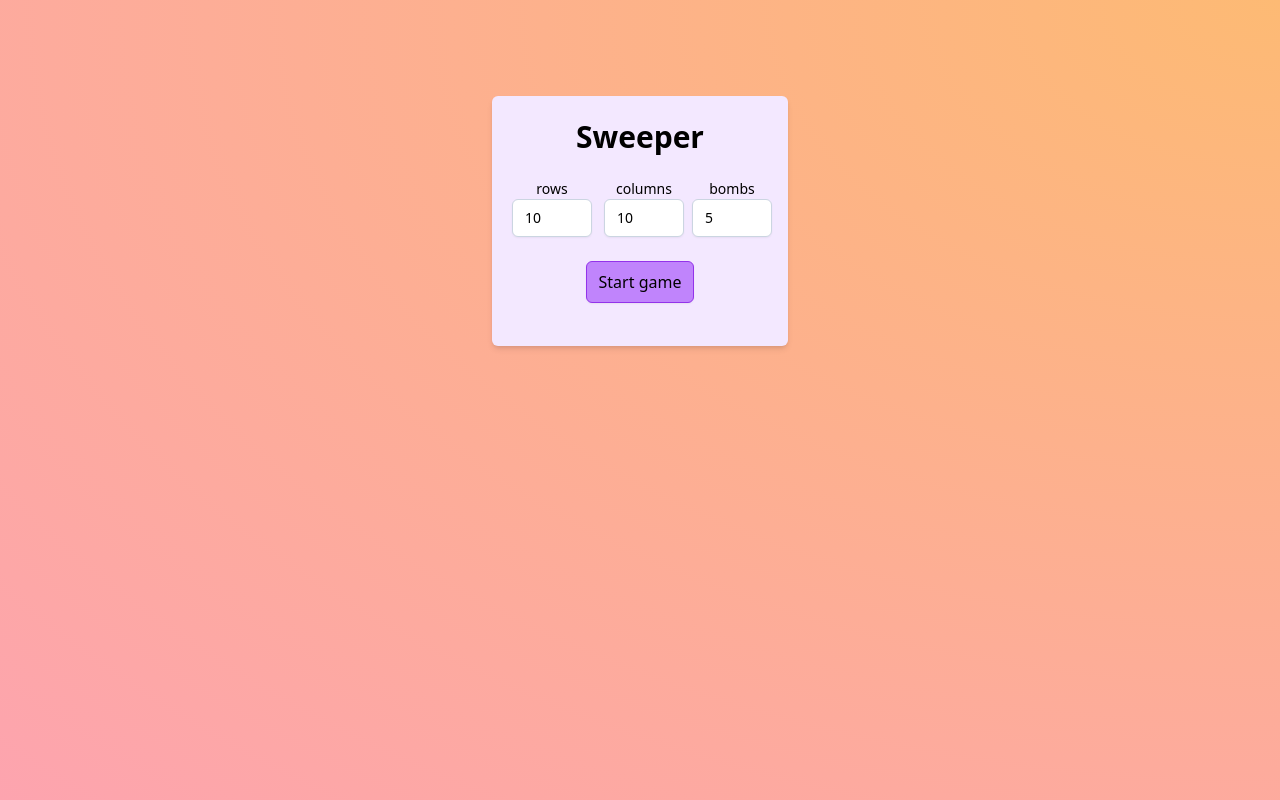
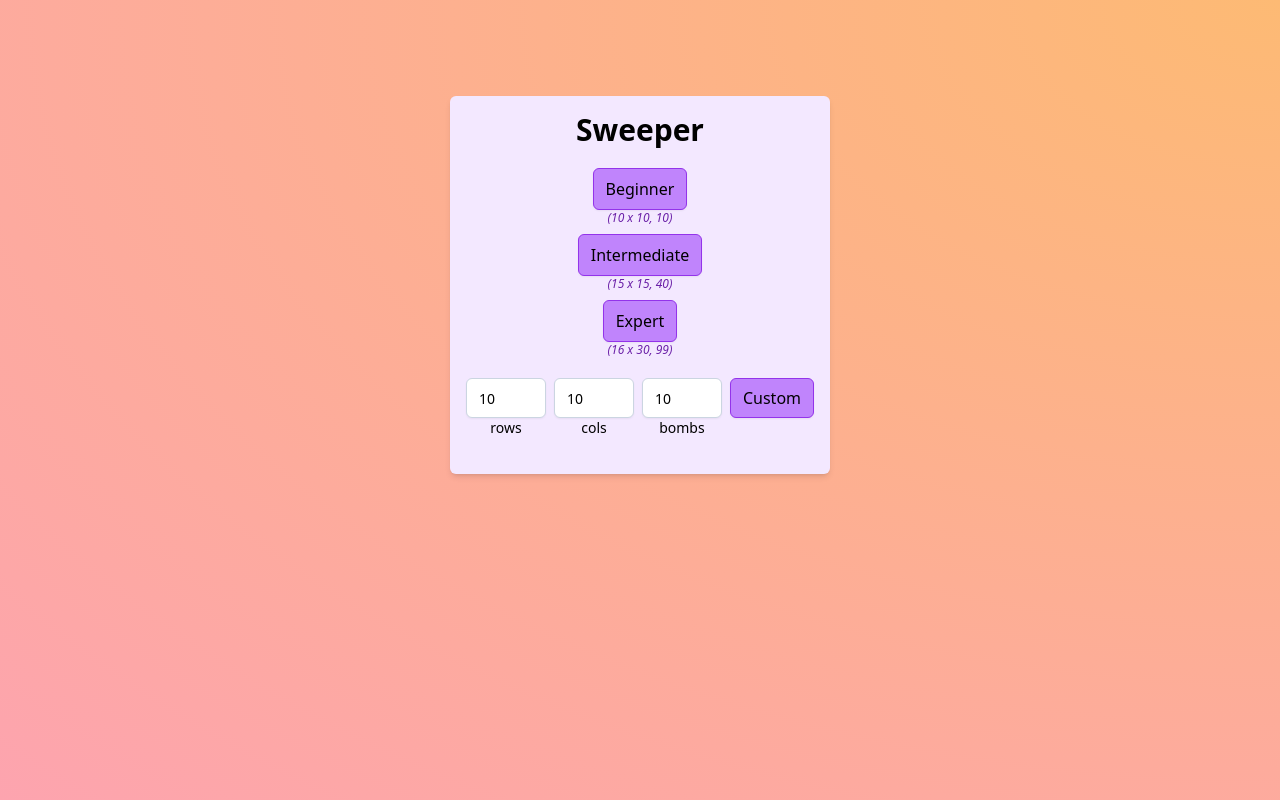
Before and after one commit to emmabckstrm/emmabackstrom.com, a Next.js app: page /sweeper in a window 1280 px wide. Built offline with nearby package versions, Linux system fonts and the light colour scheme.

Commit message:
refactor: UI refactor and adding difficulty level buttons

```diff
--- a/app/sweeper/components/Board.tsx
+++ b/app/sweeper/components/Board.tsx
@@ -4,6 +4,31 @@ import { Input } from "./Input";
 import { Button } from "./Button";
 import type { SquareT } from "./Square";
 import type { GameBoard } from "../src/setup";
+
+const DEFAULTS: Record<
+  "beginner" | "intermediate" | "expert",
+  {
+    rows: number;
+    cols: number;
+    bombs: number;
+  }
+> = {
+  beginner: {
+    rows: 10,
+    cols: 10,
+    bombs: 10,
+  },
+  intermediate: {
+    rows: 15,
+    cols: 15,
+    bombs: 40,
+  },
+  expert: {
+    rows: 16,
+    cols: 30,
+    bombs: 99,
+  },
+};
 
 interface RenderSquare
   extends Pick<SquareT, "isBomb" | "isOpen" | "adjacentBombs"> {
@@ -25,7 +50,7 @@ export const Board = ({
 }) => {
   const [numberOfRows, setNumberOfRows] = useState(10);
   const [numberOfCols, setNumberOfCols] = useState(10);
-  const [numberOfBombs, setNumberOfBombs] = useState(5);
+  const [numberOfBombs, setNumberOfBombs] = useState(10);
 
   return (
     <div
@@ -38,45 +63,52 @@ export const Board = ({
       <div className="font-bold text-3xl">Sweeper</div>
       {!isGameRunning && (
         <>
-          <div className="flex flex-row flex-nowrap space-x-2">
-            <div className="flex flex-col m-1">
-              <span className="text-center text-sm">rows</span>
+          <div className="flex flex-col items-center flex-nowrap space-y-2">
+            {Object.entries(DEFAULTS).map(([key, item]) => {
+              return (
+                <div className="flex flex-col items-center">
+                  <Button
+                    className="capitalize"
+                    onClick={() =>
+                      handleOnGameStart(item.rows, item.cols, item.bombs)
+                    }
+                  >
+                    {key}
+                  </Button>
+                  <div className="text-xs text-purple-800 italic">{` (${item.rows} x ${item.cols}, ${item.bombs})`}</div>
+                </div>
+              );
+            })}
+          </div>
+          <div className="flex flex-row flex-nowrap space-x-2 items-start">
+            {[
+              { key: "rows", value: numberOfRows, setter: setNumberOfRows },
+              { key: "cols", value: numberOfCols, setter: setNumberOfCols },
+              { key: "bombs", value: numberOfBombs, setter: setNumberOfBombs },
+            ].map((item) => {
+              const { key, value, setter } = item;
+              return (
+                <div className="flex flex-col">
                   <Input
                     disabled={isGameRunning}
-                value={numberOfRows}
+                    value={value}
                     onChange={(event: ChangeEvent<HTMLInputElement>) =>
-                  setNumberOfRows(Number(event.target.value))
+                      setter(Number(event.target.value))
                     }
                   />
+                  <span className="text-center text-sm">{key}</span>
                 </div>
-            <div className="flex flex-col m-1">
-              <span className="text-center text-sm">columns</span>
-              <Input
-                disabled={isGameRunning}
-                value={numberOfCols}
-                onChange={(event: ChangeEvent<HTMLInputElement>) =>
-                  setNumberOfCols(Number(event.target.value))
-                }
-              />
-            </div>
-            <div className="flex flex-col m-1">
-              <span className="text-center text-sm">bombs</span>
-              <Input
-                disabled={isGameRunning}
-                value={numberOfBombs}
-                onChange={(event: ChangeEvent<HTMLInputElement>) =>
-                  setNumberOfBombs(Number(event.target.value))
-                }
-              />
-            </div>
-          </div>
+              );
+            })}
             <Button
+              className="h-10"
               onClick={() =>
                 handleOnGameStart(numberOfRows, numberOfCols, numberOfBombs)
               }
             >
-            Start game
+              Custom
             </Button>
+          </div>
         </>
       )}
       <div>
@@ -84,7 +116,7 @@ export const Board = ({
           <div className="shadow-sm inline-block bg-purple-600 p-1 rounded-md">
             {gameBoard.map((row, r) => {
               return (
-                <div key={`row-${r}`}>
+                <div key={`row-${r}`} className="flex flex-row">
                   {row.map((col, c) => {
                     return renderSquare({
                       isBomb: col.isBomb,
--- a/app/sweeper/components/Button.tsx
+++ b/app/sweeper/components/Button.tsx
@@ -2,18 +2,20 @@ import type { ReactNode, MouseEventHandler } from "react";
 
 export const Button = ({
   children,
+  className,
   onClick,
 }: {
   children?: ReactNode;
+  className?: string;
   onClick?: MouseEventHandler;
 }) => {
   return (
     <button
       onClick={onClick}
       className={`bg-purple-400 border-purple-600 border
-            inline-block px-3 py-2 rounded-md shadow-sm
+            inline-flex items-center px-3 py-2 rounded-md shadow-sm
             hover:bg-purple-500 hover:border-purple-700
-        `}
+         ${className}`}
     >
       {children}
     </button>
--- a/app/sweeper/components/Input.tsx
+++ b/app/sweeper/components/Input.tsx
@@ -1,5 +1,5 @@
 export const Input = (props: JSX.IntrinsicElements["input"]) => {
-  const c = `inline-block w-20 px-3 py-2 bg-white border border-slate-300 rounded-md text-sm shadow-sm placeholder-slate-400
+  const c = `inline-block w-20 h-10 px-3 py-2 bg-white border border-slate-300 rounded-md text-sm shadow-sm placeholder-slate-400
   focus:outline-none focus:border-sky-500 focus:ring-1 focus:ring-sky-500
   disabled:bg-slate-50 disabled:text-slate-500 disabled:border-slate-200 disabled:shadow-none
   invalid:border-pink-500 invalid:text-pink-600
--- a/app/sweeper/components/Square.tsx
+++ b/app/sweeper/components/Square.tsx
@@ -17,7 +17,7 @@ export const Square = ({
   onClick,
   onSecondClick,
 }: SquareT) => {
-  const baseClasses = "font-mono p-2 border rounded w-10 h-10 leading-normal";
+  const baseClasses = "font-mono p-2 border rounded w-10 h-10 block";
   const unopenedClasses = "bg-purple-400 border-purple-700";
   const openClasses = "bg-purple-200 border-purple-300";
   const bombClasses = "bg-amber-500 border-amber-700";
@@ -42,7 +42,7 @@ export const Square = ({
       onClick={onClick}
       onContextMenu={handleSecondClick}
     >
-      {(isBomb && "X") || (adjacentBombs > 0 ? adjacentBombs : ` '`)}
+      {(isBomb && "X") || (adjacentBombs > 0 ? adjacentBombs : null)}
     </button>
   );
 };
--- a/app/sweeper/page.tsx
+++ b/app/sweeper/page.tsx
@@ -2,7 +2,7 @@ import { Sweeper } from "./Sweeper";
 
 export default async function Page() {
   return (
-    <div className="w-full h-full bg-[radial-gradient(ellipse_at_top_right,_var(--tw-gradient-stops))] from-orange-300 to-rose-300">
+    <div className="min-w-full min-h-full bg-fixed bg-[radial-gradient(ellipse_at_top_right,_var(--tw-gradient-stops))] from-orange-300 to-rose-300">
       <Sweeper />
     </div>
   );
```
Lines whose indentation alone changed are shown as unchanged.
